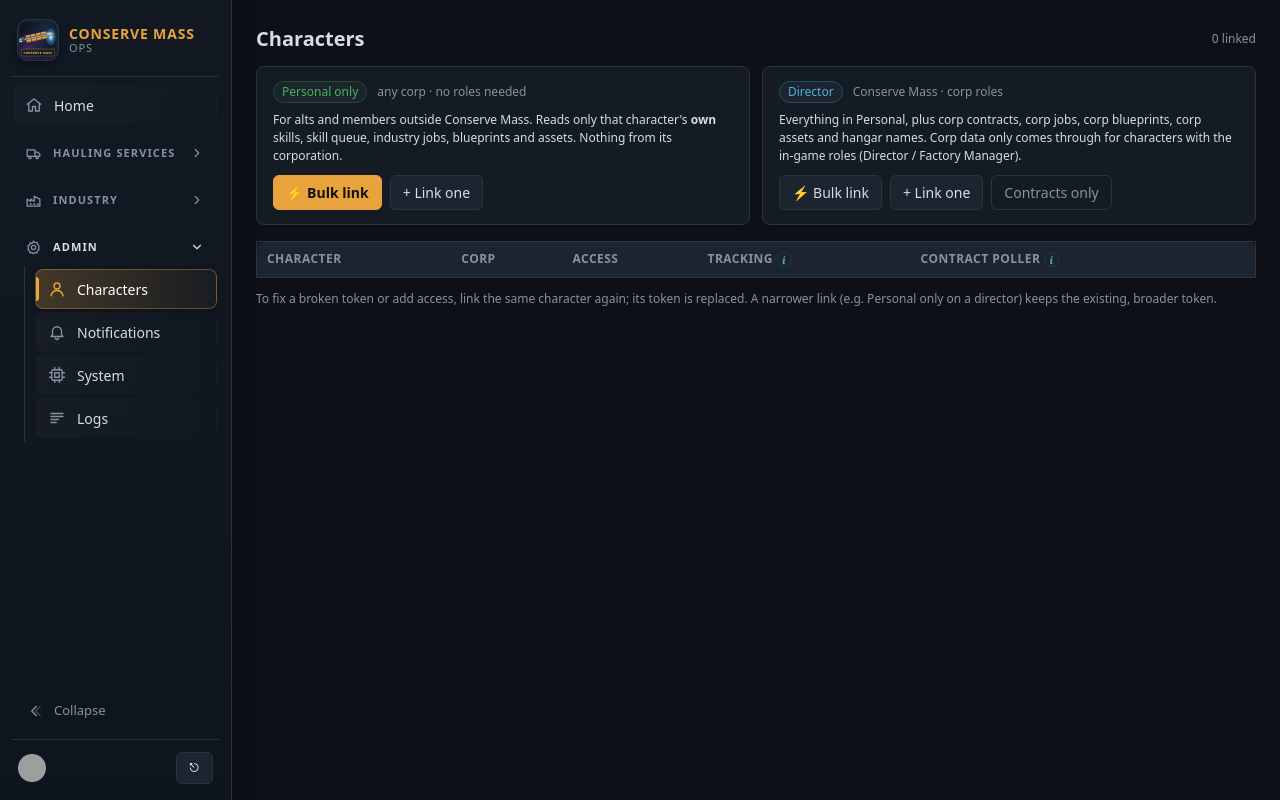
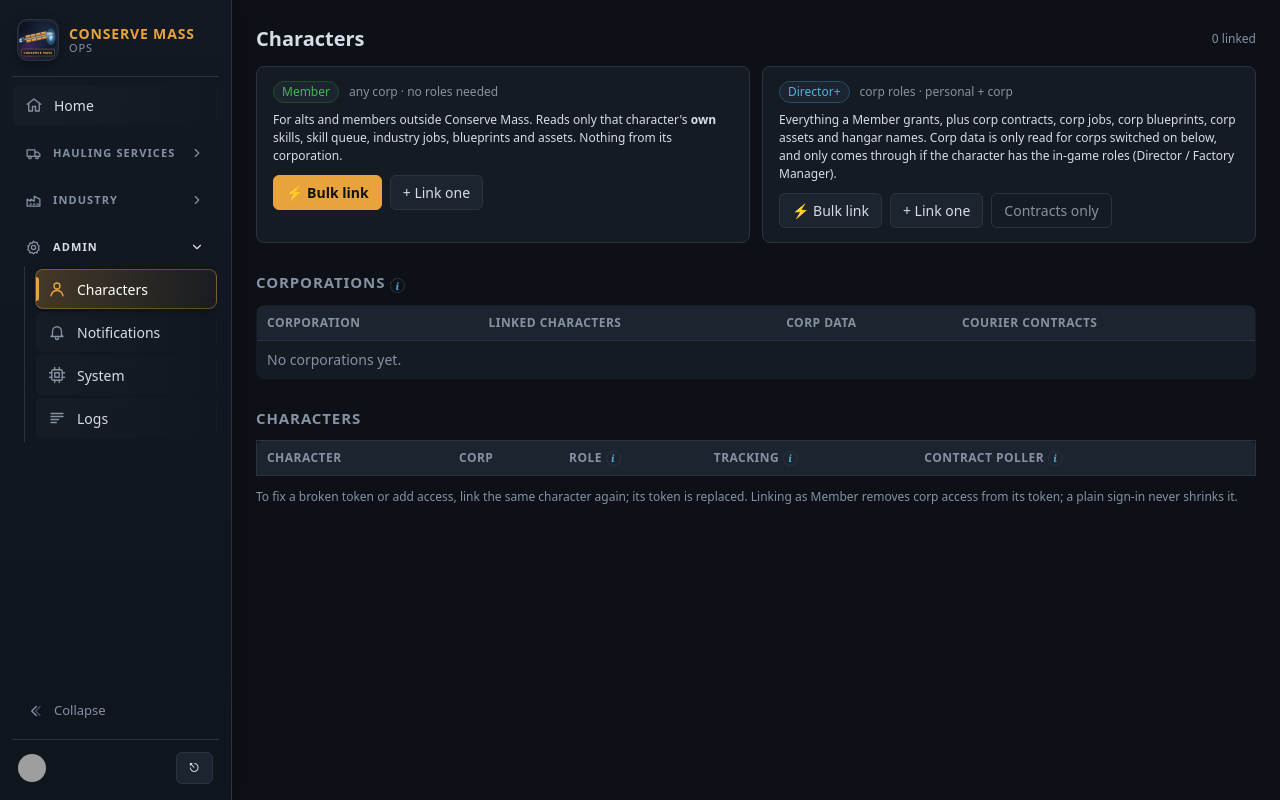
Before and after one commit to cmasiah/conserve-mass, a FastAPI app: page /characters in a window 1280 px wide. Run offline with FastAPI, Linux system fonts and the light colour scheme; the visitor is signed in with stand-in values (Sample User, id 1); lists and menus that the app fills with data are empty; grey boxes are pictures that could not be loaded.

Commit message:
Corporations switch and Member / Director+ roles (#8)
Before, every linked character's corp was tracked, so a director of another
corp (here Cherry Defence Shipyards, Soul Machines) pulled that corp's
blueprints and jobs in, and contract sync used "the first tracked corp".

- Corporations section on the Characters page: every linked character's corp,
  with a Corp data switch (off clears its corp jobs/blueprints/hangar places;
  members' personal data keeps syncing) and who can read it.
- Home corp (corporations.is_home): the only corp whose courier contracts are
  polled; CORPORATION_ID wins, else the first corp. New corps start off.
- Character role (characters.link_role): Member = personal data only,
  Director+ = its token may also read corp data. Switchable per character;
  corp syncs only use Director+ tokens. The Member / Director+ link options
  set the role and replace the token as chosen (a Member link drops corp
  scopes); a plain sign-in never shrinks a broader token.
- Migration 0009: picks the home corp (CORPORATION_ID, else the admin's
  poller corp), untracks the others and deletes their corp data; roles from
  existing scopes.


Claude-Session: https://claude.ai/code/session_01TUfw85FAJKniBUpr75FHP9

Co-authored-by: Claude <noreply@anthropic.com>

```diff
--- a/app/services/contract_sync.py
+++ b/app/services/contract_sync.py
@@ -306,7 +306,7 @@ def store_batch(db: Session, corp_id: int, rows: list[dict], names: dict) -> lis
 
 async def sync_corporation_contracts() -> None:
     with session_scope() as db:
-        corp = db.scalar(select(Corporation).where(Corporation.is_tracked.is_(True)))
+        corp = db.scalar(select(Corporation).where(Corporation.is_home.is_(True)))
         if corp is None or corp.sync_character_id is None:
             log.debug("No tracked corporation yet — log in first.")
             return
--- a/app/services/industry.py
+++ b/app/services/industry.py
@@ -213,10 +213,11 @@ def _denied_key(scope: str, character_id: int) -> str:
 
 
 def _corp_candidates(db: Session, corp_id: int, scope: str) -> list[EsiToken]:
-    """Tokens from characters in `corp_id` with `scope`, the contract poller first."""
+    """Director+ characters in `corp_id` with `scope`, the contract poller first."""
     corp = db.get(Corporation, corp_id)
     poller = corp.sync_character_id if corp else None
-    cands = [t for t in _tokens_with(db, scope) if t.character.corporation_id == corp_id]
+    cands = [t for t in _tokens_with(db, scope) if t.character.corporation_id == corp_id
+             and t.character.link_role == "director"]   # Members never read corp data
     cands.sort(key=lambda t: t.character_id != poller)
     return cands
 
--- a/app/web/routes/auth.py
+++ b/app/web/routes/auth.py
@@ -19,6 +19,7 @@ from app.esi import client as esi
 from app.esi import sso
 from app.models import Character, Corporation, EntityName, EsiToken
 from app.security import encrypt, require_csrf
+from app.services import corps
 from app.web.templating import flash, render
 
 log = logging.getLogger(__name__)
@@ -55,7 +56,6 @@ class _Known:
     char_is_admin: bool
     char_corp_id: int | None
     any_admin: bool
-    tracked_corp_id: int | None
 
 
 def _lookup_known(character_id: int) -> _Known:
@@ -66,13 +66,7 @@ def _lookup_known(character_id: int) -> _Known:
             char_is_admin=bool(char and char.is_admin),
             char_corp_id=char.corporation_id if char else None,
             any_admin=db.scalar(select(Character.character_id).where(
-                Character.is_admin.is_(True)).limit(1)) is not None,
-            tracked_corp_id=_current_tracked(db))
-
-
-def _current_tracked(db: Session) -> int | None:
-    return db.scalar(select(Corporation.corporation_id).where(
-        Corporation.is_tracked.is_(True)).limit(1))
+                Character.is_admin.is_(True)).limit(1)) is not None)
 
 
 def _corp_known(corp_id: int) -> bool:
@@ -80,27 +74,23 @@ def _corp_known(corp_id: int) -> bool:
         return db.get(Corporation, corp_id) is not None
 
 
-def _tracked_corp_target(char_corp_id: int | None, tracked_corp_id: int | None) -> int | None:
-    """The corporation this login should be tracked under, if any: CORPORATION_ID if set,
-    else the corp already tracked, else (very first login) the character's own corp.
-    Characters from any other corp are linked for personal data only."""
-    target = get_settings().corporation_id or tracked_corp_id or char_corp_id
-    return target if target and char_corp_id == target else None
+# Which link the character came through (the EVE consent page's scope set) decides its
+# role: Member = only its own data, Director+ = may also read its corp's data.
+PROFILE_ROLE = {"personal": "member", "industry": "director"}
 
 
-def _ensure_tracked_corp(db: Session, char: Character, scopes: list[str],
-                         corp_info: dict | None) -> None:
-    target = _tracked_corp_target(char.corporation_id, _current_tracked(db))
-    if target is None:
+def _link_corp(db: Session, char: Character, scopes: set[str], corp_info: dict | None) -> None:
+    """List the character's corp (Corporations switch). Only the home corp is tracked by
+    default, and only its characters can poll contracts."""
+    if not char.corporation_id:
         return
-    corp = db.get(Corporation, target)
-    if corp is None:
-        corp = Corporation(corporation_id=target)
-        db.add(corp)
-        if corp_info:
-            corp.name, corp.ticker = corp_info.get("name"), corp_info.get("ticker")
-    corp.is_tracked = True
-    if CONTRACT_SCOPE in scopes and (corp.sync_character_id is None or char.is_admin):
+    corp, _ = corps.ensure_corp(db, char.corporation_id, corp_info)
+    if corp.name:
+        ent = db.get(EntityName, corp.corporation_id) or EntityName(entity_id=corp.corporation_id)
+        ent.name, ent.category, ent.resolved_at = corp.name, "corporation", utcnow()
+        db.add(ent)
+    if corp.is_home and CONTRACT_SCOPE in scopes and (
+            corp.sync_character_id is None or char.is_admin):
         corp.sync_character_id = char.character_id
 
 
@@ -111,8 +101,12 @@ class Saved:
 
 
 def save_login(tok: sso.TokenResult, pub: dict, corp_info: dict | None,
-               make_admin: bool, corp_name: str | None = None) -> Saved:
-    """Store the character + its token in one short transaction."""
+               make_admin: bool, profile: str = "") -> Saved:
+    """Store the character + its token in one short transaction.
+
+    profile = the link used: "personal" (Member) or "industry" (Director+) set the role
+    and replace the token as chosen, even if that means fewer scopes. Any other link
+    (plain sign-in, contracts only) never shrinks an existing broader token."""
     with session_scope() as db:
         char = db.get(Character, tok.character_id)
         if char is None:
@@ -124,18 +118,16 @@ def save_login(tok: sso.TokenResult, pub: dict, corp_info: dict | None,
         if make_admin:
             char.is_admin = True
 
-        corp_id = char.corporation_id
-        if corp_id and corp_name:
-            ent = db.get(EntityName, corp_id) or EntityName(entity_id=corp_id)
-            ent.name, ent.category, ent.resolved_at = corp_name, "corporation", utcnow()
-            db.add(ent)
+        if profile in PROFILE_ROLE:
+            char.link_role = PROFILE_ROLE[profile]
 
         token = db.get(EsiToken, char.character_id) or EsiToken(character_id=char.character_id)
-        if token.is_valid and token.scopes and set(tok.scopes) < token.scope_set:
+        if (profile not in PROFILE_ROLE and token.is_valid and token.scopes
+                and set(tok.scopes) < token.scope_set):
             # E.g. the director re-linked through "Personal only": keep the broader token
             # instead of silently losing corp access. (EVE refresh tokens are independent.)
             db.flush()
-            _ensure_tracked_corp(db, char, sorted(token.scope_set), corp_info)
+            _link_corp(db, char, token.scope_set, corp_info)
             return Saved(char.name, kept_existing=True)
         token.refresh_token_enc = encrypt(tok.refresh_token)
         token.access_token_enc = encrypt(tok.access_token)
@@ -146,13 +138,14 @@ def save_login(tok: sso.TokenResult, pub: dict, corp_info: dict | None,
         token.updated_at = utcnow()
         db.add(token)
         db.flush()
-        _ensure_tracked_corp(db, char, tok.scopes, corp_info)
+        _link_corp(db, char, set(tok.scopes), corp_info)
         return Saved(char.name)
 
 
 @router.get("/auth/callback")
 async def callback(request: Request, code: str = "", state: str = ""):
     expected = request.session.pop("oauth_state", None)
+    profile = request.session.pop("oauth_profile", "")
     if not code or not state or state != expected:
         flash(request, "Login failed: invalid or expired state. Try again.", "error")
         return RedirectResponse("/login", status_code=303)
@@ -184,25 +177,17 @@ async def callback(request: Request, code: str = "", state: str = ""):
         pub = {}
 
     corp_info = None
-    corp_name = None
     char_corp = pub.get("corporation_id", known.char_corp_id)
-    target = _tracked_corp_target(char_corp, known.tracked_corp_id)
-    if char_corp and target is None:
-        # Another corp (a member linked "Personal only"): fetch its name for display.
-        try:
-            corp_name = (await esi.get(f"/corporations/{char_corp}")).get("name")
-        except (esi.EsiError, httpx.HTTPError):
-            pass
-    if target is not None and not await run_in_threadpool(
-            with_retry, partial(_corp_known, target), what="login check"):
-        try:
-            corp_info = await esi.get(f"/corporations/{target}")
+    if char_corp and not await run_in_threadpool(
+            with_retry, partial(_corp_known, char_corp), what="login check"):
+        try:  # name + ticker for the Corporations list
+            corp_info = await esi.get(f"/corporations/{char_corp}")
         except (esi.EsiError, httpx.HTTPError) as e:
-            log.warning("Could not load corporation %s: %s", target, e)
+            log.warning("Could not load corporation %s: %s", char_corp, e)
 
     saved = await run_in_threadpool(
         with_retry, partial(save_login, tok, pub, corp_info, not logged_in and allowed,
-                            corp_name),
+                            profile),
         what=f"saving login for {tok.character_name}")
     char = SimpleNamespace(character_id=tok.character_id, name=saved.name)
     if saved.kept_existing:
--- a/app/web/static/app.css
+++ b/app/web/static/app.css
@@ -366,3 +366,14 @@ table.bp-table { overflow: visible; }
 td.held .held-site { color: var(--text); }
 td.held .tip-body { min-width: 420px; }
 td.held .tip-row { grid-template-columns: 1fr auto 50px; white-space: normal; }
+
+/* Characters: role switch + corporations */
+.seg { display: inline-flex; border: 1px solid var(--line); border-radius: 8px; overflow: hidden; margin-right: 6px; vertical-align: middle; }
+.seg form { margin: 0; }
+.seg button { border: 0; border-radius: 0; padding: 3px 9px; font-size: 12px; background: none; color: var(--muted); }
+.seg form + form button { border-left: 1px solid var(--line); }
+.seg button.on { background: rgba(79,179,217,.14); color: var(--accent-2); font-weight: 600; cursor: default; }
+.seg button:not(.on):hover { color: var(--text); background: rgba(255,255,255,.04); }
+.corps-table { margin-bottom: 8px; }
+.corps-table td { vertical-align: middle; }
+.warn-text { color: var(--warn); margin-top: 4px; }
--- a/app/web/templates/characters.html
+++ b/app/web/templates/characters.html
@@ -13,7 +13,7 @@
 
 <div class="link-grid">
   <div class="card link-card">
-    <div class="link-head"><span class="pill ok">Personal only</span>
+    <div class="link-head"><span class="pill ok">Member</span>
       <span class="small muted">any corp · no roles needed</span></div>
     <p class="small">For alts and members outside Conserve Mass. Reads only that character's
       <strong>own</strong> skills, skill queue, industry jobs, blueprints and assets. Nothing
@@ -24,11 +24,11 @@
     </div>
   </div>
   <div class="card link-card">
-    <div class="link-head"><span class="pill info">Director</span>
-      <span class="small muted">Conserve Mass · corp roles</span></div>
-    <p class="small">Everything in Personal, plus corp contracts, corp jobs, corp blueprints,
-      corp assets and hangar names. Corp data only comes through for characters with the
-      in-game roles (Director / Factory Manager).</p>
+    <div class="link-head"><span class="pill info">Director+</span>
+      <span class="small muted">corp roles · personal + corp</span></div>
+    <p class="small">Everything a Member grants, plus corp contracts, corp jobs, corp blueprints,
+      corp assets and hangar names. Corp data is only read for corps switched on below, and
+      only comes through if the character has the in-game roles (Director / Factory Manager).</p>
     <div class="link-actions">
       <a class="btn" href="/characters/onboard/start?profile=industry">⚡ Bulk link</a>
       <a class="btn" href="/auth/login?profile=industry">+ Link one</a>
@@ -37,19 +37,56 @@
   </div>
 </div>
 
+<h2 id="corps">Corporations {% call info("Corporations") %}
+    <span class="tip-para">Every corp a linked character belongs to. <strong>Corp data</strong> on means its
+      corp jobs, blueprints and hangars are synced, read through a Director+ character in that corp.</span>
+    <span class="tip-para">Off means none of that corp's data is pulled; anything already pulled is deleted.
+      Its members' own skills, jobs and blueprints still sync (their switches below).</span>
+    <span class="tip-para">Courier contracts are only ever read for the home corp.</span>
+  {% endcall %}</h2>
+<table class="corps-table">
+  <thead><tr><th>Corporation</th><th>Linked characters</th><th>Corp data</th><th>Courier contracts</th></tr></thead>
+  <tbody>
+  {% for c in corp_list %}{% set members = by_corp.get(c.corporation_id, []) %}
+    {% set directors = members | selectattr('link_role', 'equalto', 'director') | list %}
+    <tr>
+      <td><img src="https://images.evetech.net/corporations/{{ c.corporation_id }}/logo?size=32" width="22" height="22" style="vertical-align:middle;border-radius:4px" alt="">
+        {{ c.name or c.corporation_id }}{% if c.ticker %} <span class="muted small">[{{ c.ticker }}]</span>{% endif %}
+        {% if c.is_home %}<span class="pill ok small">home</span>{% endif %}</td>
+      <td class="small">{{ members | length }}{% if members %} <span class="muted">· {{ directors | length }} Director+</span>{% endif %}
+        <div class="muted">{{ members | map(attribute='name') | join(', ') }}</div></td>
+      <td>
+        <form method="post" action="/corporations/{{ c.corporation_id }}/track"
+              {% if c.is_tracked %}data-confirm="Stop syncing {{ c.name or c.corporation_id }}'s corp data?&#10;&#10;Its corp jobs and blueprints already pulled in will be deleted. Members' personal data keeps syncing. You can switch it back on any time." onsubmit="return confirm(this.dataset.confirm)"{% endif %}>
+          <input type="hidden" name="csrf" value="{{ csrf }}"><input type="hidden" name="on" value="{{ '0' if c.is_tracked else '1' }}">
+          <button class="tgl {{ 'on' if c.is_tracked else 'off' }}" role="switch" aria-checked="{{ 'true' if c.is_tracked else 'false' }}"><i></i>{{ 'Syncing' if c.is_tracked else 'Off' }}</button>
+        </form>
+        {% if c.is_tracked and not directors %}<div class="small warn-text">No Director+ character here, so there's nothing to read it with.</div>{% endif %}
+      </td>
+      <td class="small">{% if c.is_home %}Polled{% set p = (members | selectattr('character_id', 'equalto', c.sync_character_id) | list) %}{% if p %} by {{ p[0].name }}{% endif %}
+        {% else %}<span class="muted">—</span>{% endif %}</td>
+    </tr>
+  {% else %}<tr><td colspan="4" class="muted">No corporations yet.</td></tr>{% endfor %}
+  </tbody>
+</table>
+
+<h2>Characters</h2>
 <table class="chars-table">
   <thead><tr>
     <th>Character</th>
     <th>Corp</th>
-    <th>Access</th>
+    <th>Role {% call info("Member or Director+") %}
+        <span class="tip-para"><strong>Member</strong> · only the character's own data is read, whatever scopes it granted.</span>
+        <span class="tip-para"><strong>Director+</strong> · its token may also read corp data for its corp (if that corp is switched on).</span>
+        <span class="tip-para muted">Switching here is instant. Going to Director+ needs the corp scopes, which a Director+ link grants.</span>
+      {% endcall %}</th>
     <th>Tracking {% call info("What each switch does") %}
         {% for t in toggles %}<span class="tip-para"><strong>{{ t.label }}</strong> · {{ t.help }}</span>{% endfor %}
         <span class="tip-para muted">Click a switch to flip it. Admin or market alts that never build can simply be switched off.</span>
       {% endcall %}</th>
     <th>Contract poller {% call info("Contract poller", left=True) %}
         <span class="tip-para">Corp courier contracts are read from ESI with <strong>one</strong> character's
-          token: the poller. It must be in Conserve Mass and have the corp contracts scope (a
-          Director link).</span>
+          token: the poller. It must be in the home corp and have the corp contracts scope (a Director+ link).</span>
         <span class="tip-para"><strong>Make poller</strong> switches which character's token is used. Do it if
           the current poller's token breaks, it loses its roles, or it leaves corp. The contracts you
           see don't change.</span>
@@ -68,18 +105,22 @@
       <td class="small">{% if in_corp %}{{ corp.name or 'Conserve Mass' }}
         {% else %}<span class="muted">{{ corp_names.get(ch.corporation_id) or ch.corporation_id or '—' }}</span>{% endif %}</td>
       <td class="small">
+        {% set is_dir = ch.link_role == 'director' %}
+        <div class="seg">
+          {% for r, label in [('member', 'Member'), ('director', 'Director+')] %}
+            <form method="post" action="/characters/{{ ch.character_id }}/role">
+              <input type="hidden" name="csrf" value="{{ csrf }}"><input type="hidden" name="role" value="{{ r }}">
+              <button class="{{ 'on' if ch.link_role == r }}" {{ 'disabled' if ch.link_role == r }}>{{ label }}</button></form>
+          {% endfor %}
+        </div>
         {% if not t %}<span class="pill bad">no token</span>
         {% elif not t.is_valid %}<span class="pill bad" title="{{ t.last_error }}">re-link needed</span>
-        {% else %}
-          {% if corp_scopes <= has %}<span class="pill info">director</span>
-          {% elif personal_scopes <= has %}<span class="pill ok">personal</span>{% endif %}
-          {% if courier_scopes <= has and not corp_scopes <= has %}<span class="pill">contracts</span>{% endif %}
-        {% endif %}
+        {% elif is_dir and not corp_scopes <= has %}<a class="pill warn" href="/auth/login?profile=industry" title="Director+ needs the corp scopes: link this character again with Director+">re-link as Director+</a>{% endif %}
         {% if t and t.is_valid and miss %}
           <span class="tip" tabindex="0"><span class="pill warn">needs re-link</span>
             <span class="tip-body tip-text"><span class="tip-head">Missing {{ miss | length }} scope{{ 's' if miss | length != 1 }}</span>
               <span class="tip-para">Its switched-on tracking needs scopes this token doesn't have.
-                Link it again with <em>Personal only</em> (or switch those off).</span>
+                Link it again as a <em>Member</em> (or switch those off).</span>
               {% for s in miss %}<span class="mono">{{ s }}</span>{% endfor %}</span></span>
         {% endif %}
         {% if t %}<details class="scopes"><summary class="muted">{{ has | length }} scopes</summary>
@@ -103,7 +144,7 @@
           <form class="inline" method="post" action="/characters/{{ ch.character_id }}/sync">
             <input type="hidden" name="csrf" value="{{ csrf }}">
             <button class="small" title="Read corp contracts with {{ ch.name }}'s token instead">Make poller</button></form>
-        {% else %}<span class="muted small" title="{{ 'Not in Conserve Mass' if not in_corp else 'Needs a Director or Contracts-only link' }}">—</span>{% endif %}
+        {% else %}<span class="muted small" title="{{ 'Not in Conserve Mass' if not in_corp else 'Needs a Director+ or Contracts-only link' }}">—</span>{% endif %}
       </td>
       <td class="col-remove">
         {% if ch.character_id != user.character_id %}
@@ -120,5 +161,5 @@
   </tbody>
 </table>
 <p class="small muted">To fix a broken token or add access, link the same character again; its token is
-  replaced. A narrower link (e.g. Personal only on a director) keeps the existing, broader token.</p>
+  replaced. Linking as Member removes corp access from its token; a plain sign-in never shrinks it.</p>
 {% endblock %}
```
Also changed, not shown: app/esi/sso.py (+3 -4 lines), app/models/core.py (+7 -2 lines), app/services/corps.py (added, +51 -0 lines), app/web/routes/pages.py (+48 -4 lines), app/web/templates/onboard.html (+4 -4 lines), migrations/versions/0009_corp_tracking_roles.py (added, +79 -0 lines), tests/conftest.py (+1 -1 lines), tests/test_blueprints_esi.py (+6 -3 lines), tests/test_characters.py (+102 -6 lines), tests/test_migrations.py (+42 -1 lines).
